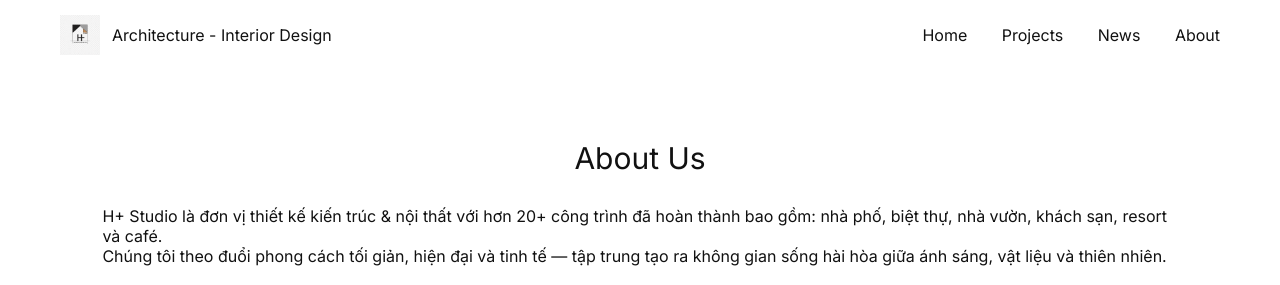
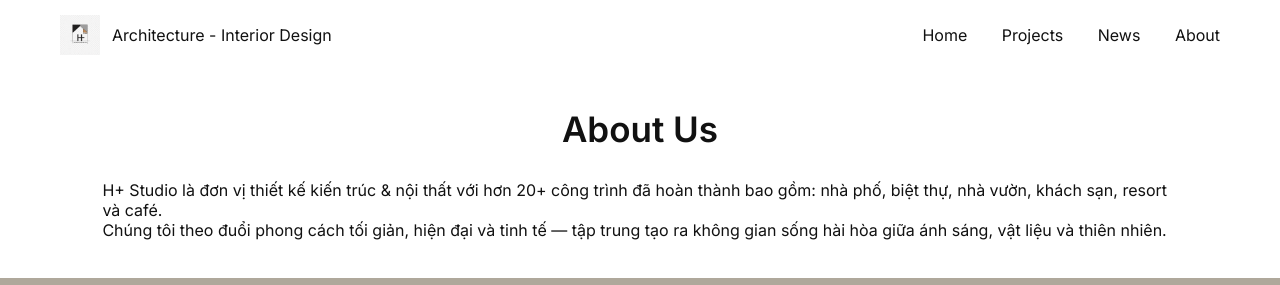
Before and after one commit to andyta2610-gif/hplus-studio, a FastAPI app: page /about in a window 1280 px wide. Shown: the top 285 px of the page. Run offline with FastAPI, Linux system fonts and the light colour scheme.

Commit message:
update css

```diff
--- a/static/style.css
+++ b/static/style.css
@@ -61,14 +61,14 @@ transform:translateY(-2px);
 /* SECTION */
 
 .section{
-padding:70px 8%;
+padding:38px 8%;
 }
 
 .section-title{
 text-align:center;
-font-size:30px;
+font-size:35px;
 margin-bottom:30px;
-font-weight:500;
+font-weight:550;
 }
 
 /* FOOTER */
```
